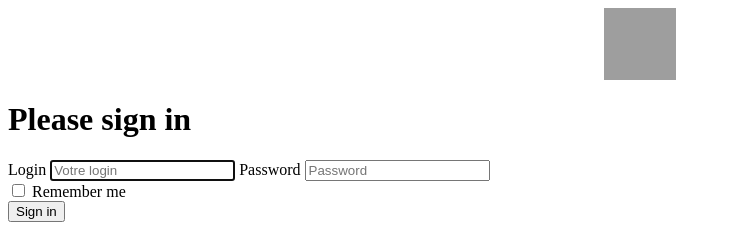
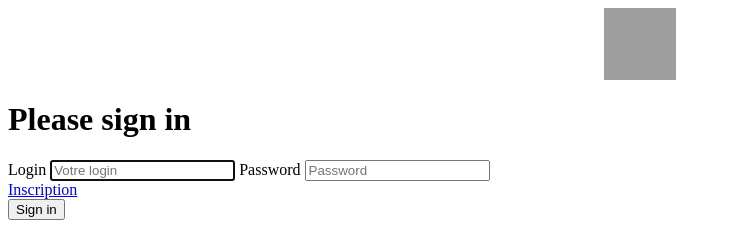
Before and after one commit to HabibAroua/Altro-Tunisia, a PHP site: page /SiteWebCommercial/login.php in a window 1280 px wide. Shown: the top 237 px of the page, without its empty margins (0-731 px from the left). Run offline with PHP 8.4, Linux system fonts and the light colour scheme; grey boxes are pictures that could not be loaded.

Commit message:
add href

```diff
--- a/App/View/default/login.php
+++ b/App/View/default/login.php
@@ -13,7 +13,7 @@
                     <input type="password" id="inputPassword" class="form-control" placeholder="Password" name="password" required>
                     <div class="checkbox mb-3">
                         <label>
-                            <input type="checkbox" value="remember-me"> Remember me
+                            <a href="index.php?page=inscription">Inscription</a>
                         </label>
                     </div>
                     <button class="btn btn-lg btn-primary btn-block" type="submit" name="bt_login">
```
